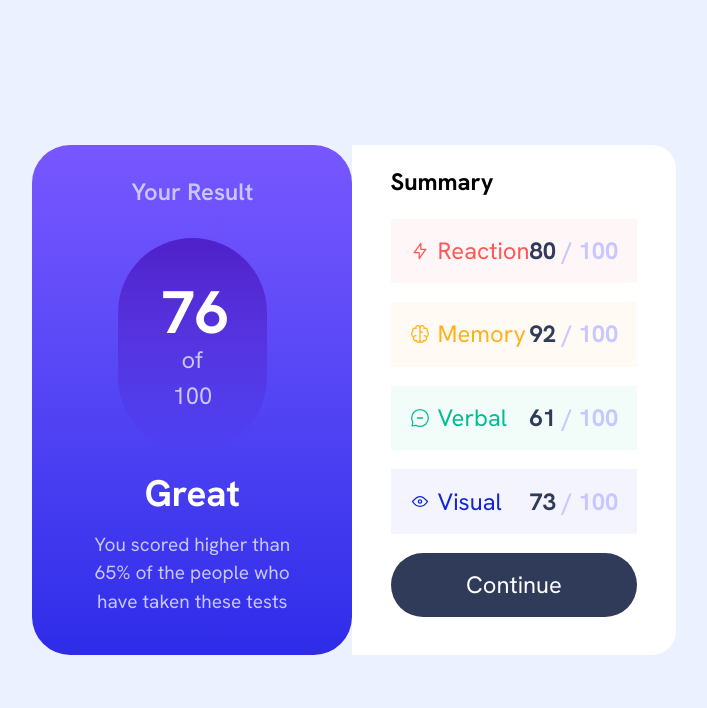
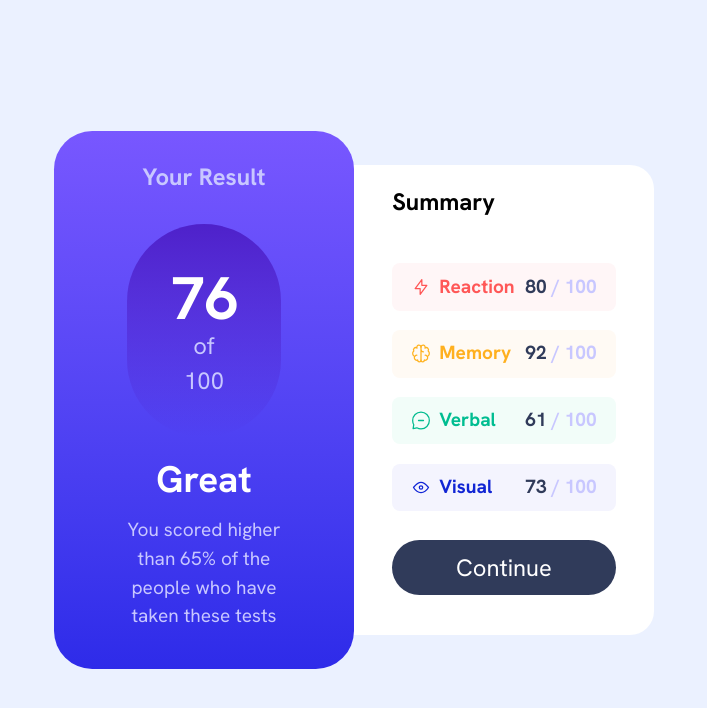
Before and after one commit to zesciati/result-summary-component-reguler, a website: page index.html in a window 1280 px wide. Shown: the whole page, without its empty margins (286-993 px from the left). Drawn offline with Linux system fonts and the light colour scheme.

Commit message:
fix: desain pc

```diff
--- a/index.html
+++ b/index.html
@@ -18,10 +18,10 @@
 
   <main class="sm:flex sm:flex-row sm:justify-center sm:items-center sm:min-h-screen">
     <section
-      class="result bg-linear-to-b from-(--Light-slate-blue) to-(--Light-royal-blue) text-center text-(--white) rounded-b-(--space-l) px-(--space-xl) sm:rounded-t-(--space-l) sm:w-xs">
-      <p class="py-(--space-m) text-(--Light-lavender) text-(length:--step-3) font-semibold sm:text-(length:--step-1)">Your Result</p>
+      class="result bg-linear-to-b from-(--Light-slate-blue) to-(--Light-royal-blue) text-center text-(--white) rounded-b-(--space-l) px-(--space-xl) sm:rounded-t-(--space-l) sm:w-[300px]">
+      <p class="py-(--space-m) text-(--Light-lavender) text-(length:--step-3) font-bold sm:text-(length:--step-1)">Your Result</p>
       <div
-        class="circle pb-(--space-l) bg-linear-to-b from-(--Violet-blue) to-(--Persian-blue) rounded-full  mx-16 p-11 sm:mx-[28px] ">
+        class="circle pb-(--space-l) bg-linear-to-b from-(--Violet-blue) to-(--Persian-blue) rounded-full  mx-16 p-11 sm:mx-4 ">
         <p class="text-6xl font-bold">76</p>
         <p class="text-(--Light-lavender)">of 100</p>
       </div>
@@ -30,47 +30,47 @@
         tests</p>
     </section>
 
-    <aside class="summary px-(--space-l) text-center sm:bg-(--white) sm:rounded-e-3xl">
+    <aside class="summary px-(--space-l) text-center sm:bg-(--white) sm:rounded-e-3xl sm:w-[300px]">
       <p class="font-bold py-(--space-s) text-left">Summary</p>
 
-      <div class="info-summary">
+      <div class="info-summary sm:py-6">
 
-        <div class="flex  justify-between bg-(--bg-red) px-(--space-s) py-(--space-xs)">
+        <div class="flex  justify-between bg-(--bg-red) px-(--space-s) py-(--space-xs) sm:py-(--space-2xs) rounded-lg">
           <div class="flex">
             <img src="./assets/images/icon-reaction.svg" alt="icon reaction">
-            <p class="ml-2 text-(--Light-red)">Reaction</p>
+            <p class="ml-2 text-(--Light-red) sm:text-(length:--step-0) sm:font-bold">Reaction</p>
           </div>
-          <p class="font-bold text-(--Light-lavender)"><span class="text-(--Dark-gray-blue)">80</span> / 100</p>
+          <p class="font-bold text-(--Light-lavender) sm:text-(length:--step-0)"><span class="text-(--Dark-gray-blue)">80</span> / 100</p>
         </div>
 
-        <div class="flex  justify-between bg-(--bg-yellow) px-(--space-s) py-(--space-xs) mt-(--space-s)">
+        <div class="flex  justify-between bg-(--bg-yellow) px-(--space-s) py-(--space-xs) mt-(--space-s) sm:py-(--space-2xs) rounded-lg">
           <div class="flex">
             <img src="./assets/images/icon-memory.svg" alt="icon reaction">
-            <p class="ml-2 text-(--Orangey-yellow)">Memory</p>
+            <p class="ml-2 text-(--Orangey-yellow) sm:text-(length:--step-0) sm:font-bold">Memory</p>
           </div>
-          <p class="font-bold text-(--Light-lavender)"><span class="text-(--Dark-gray-blue)">92</span> / 100</p>
+          <p class="font-bold text-(--Light-lavender) sm:text-(length:--step-0)"><span class="text-(--Dark-gray-blue)">92</span> / 100</p>
         </div>
 
-        <div class="flex  justify-between  bg-(--bg-green) px-(--space-s) py-(--space-xs) mt-(--space-s)">
+        <div class="flex  justify-between  bg-(--bg-green) px-(--space-s) py-(--space-xs) mt-(--space-s) sm:py-(--space-2xs) rounded-lg">
           <div class="flex">
             <img src="./assets/images/icon-verbal.svg" alt="icon reaction">
-            <p class="ml-2 text-(--Green-teal)">Verbal</p>
+            <p class="ml-2 text-(--Green-teal) sm:text-(length:--step-0) sm:font-bold">Verbal</p>
           </div>
-          <p class="font-bold text-(--Light-lavender)"><span class="text-(--Dark-gray-blue)">61</span> / 100</p>
+          <p class="font-bold text-(--Light-lavender) sm:text-(length:--step-0)"><span class="text-(--Dark-gray-blue)">61</span> / 100</p>
         </div>
 
-        <div class="flex  justify-between bg-(--bg-blue) px-(--space-s) py-(--space-xs) mt-(--space-s)">
+        <div class="flex  justify-between bg-(--bg-blue) px-(--space-s) py-(--space-xs) mt-(--space-s) sm:py-(--space-2xs) rounded-lg">
           <div class="flex">
             <img src="./assets/images/icon-visual.svg" alt="icon reaction">
-            <p class="ml-2 text-(--Cobalt-blue)">Visual</p>
+            <p class="ml-2 text-(--Cobalt-blue) sm:text-(length:--step-0) sm:font-bold">Visual</p>
           </div>
-          <p class="font-bold text-(--Light-lavender)"><span class="text-(--Dark-gray-blue)">73</span> / 100</p>
+          <p class="font-bold text-(--Light-lavender) sm:text-(length:--step-0)"><span class="text-(--Dark-gray-blue)">73</span> / 100</p>
         </div>
 
       </div>
 
       <button
-        class="bg-(--Dark-gray-blue) text-(--white) w-full max-w-full rounded-4xl mt-(--space-s) py-(--space-xs) hover:bg-linear-to-b from-(--Light-slate-blue) to-(--Light-royal-blue) mb-(--space-l)">Continue</button>
+        class="bg-(--Dark-gray-blue) text-(--white) w-full max-w-full rounded-4xl mt-(--space-s) py-(--space-xs) hover:bg-linear-to-b from-(--Light-slate-blue) to-(--Light-royal-blue) mb-(--space-l) sm:py-(--space-2xs) sm:mb-10 sm:mt-(--space-3xs)">Continue</button>
 
     </aside>
 
```
Also changed, not shown: src/output.css.
